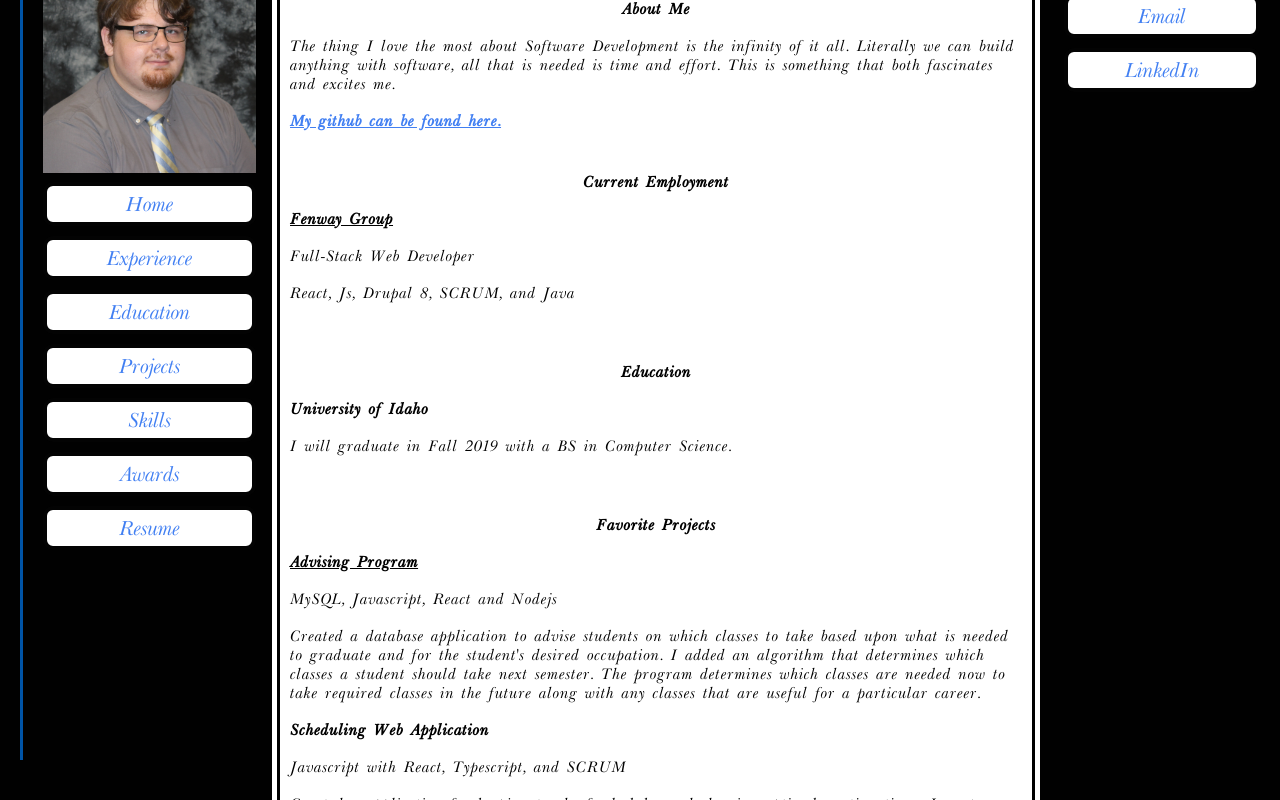
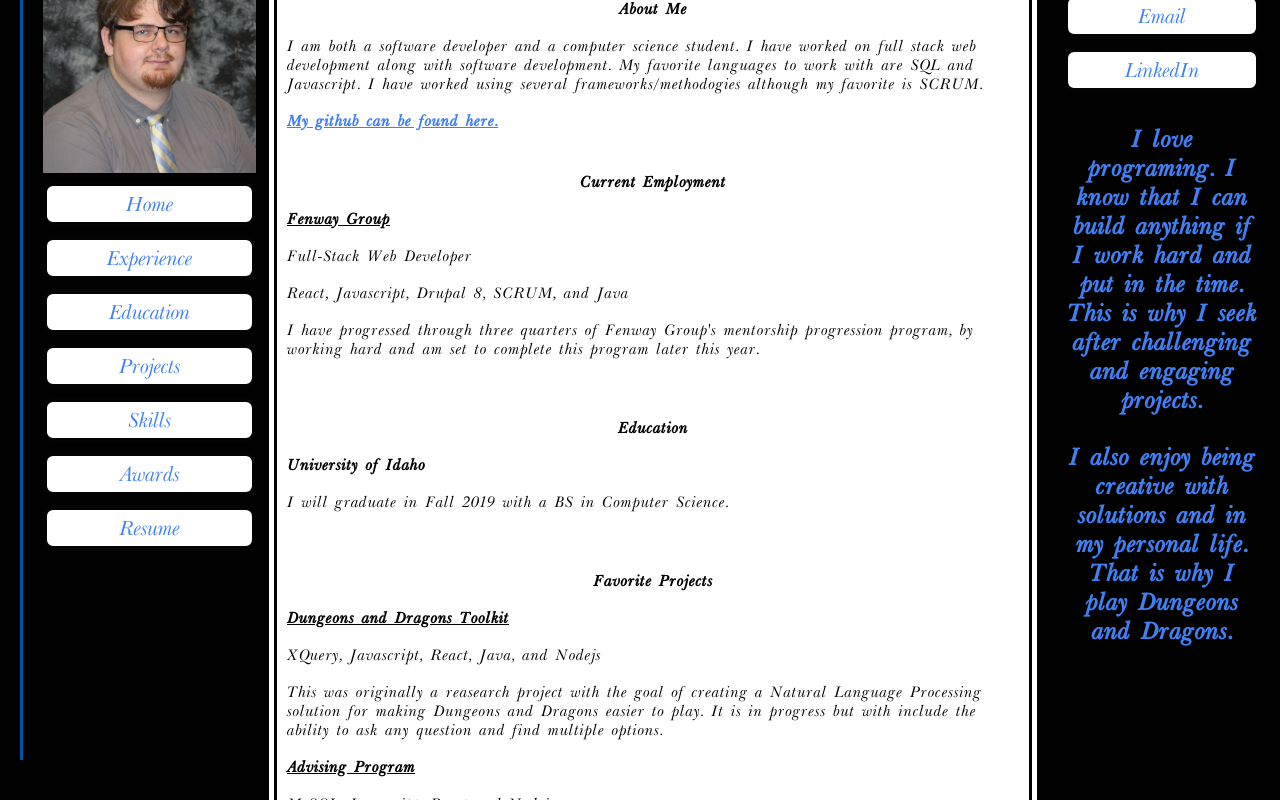
Before and after one commit to joelatwo/joelatwo.github.io, a React (Create React App) app: page / in a window 1280 px wide. Shown: the part 200-1000 px from the top of the page. Built offline with nearby package versions, Linux system fonts and the light colour scheme.

Commit message:
Updated Text to incorporate new ideas and new projects. Ready for Review

```diff
--- a/src/main_content/content/education.js
+++ b/src/main_content/content/education.js
@@ -9,7 +9,7 @@ class Education extends Component {
         <p>I will graduate in Fall 2019 with a BS in Computer Science.</p>
         <hr />
         <h3>Emmett High School</h3>
-        <p>I graduated in May 2014 with Cum Laude</p>
+        <p>I graduated in May of 2014</p>
         <hr />
       </div>
     );
--- a/src/main_content/content/home.js
+++ b/src/main_content/content/home.js
@@ -7,10 +7,11 @@ class Home extends Component {
         <div className="section">
           <h1>About Me</h1>
           <p>
-            The thing I love the most about Software Development is the infinity
-            of it all. Literally we can build anything with software, all that
-            is needed is time and effort. This is something that both fascinates
-            and excites me.
+            I am both a software developer and a computer science student. I
+            have worked on full stack web development along with software
+            development. My favorite languages to work with are SQL and
+            Javascript. I have worked using several frameworks/methodogies
+            although my favorite is SCRUM.
           </p>
           <div>
             <a
@@ -30,7 +31,12 @@ class Home extends Component {
             <a href="https://fenwaygroup.com/">Fenway Group</a>
           </h3>
           <p>Full-Stack Web Developer</p>
-          <p>React, Js, Drupal 8, SCRUM, and Java</p>
+          <p>React, Javascript, Drupal 8, SCRUM, and Java</p>
+          <p>
+            I have progressed through three quarters of Fenway Group's
+            mentorship progression program, by working hard and am set to
+            complete this program later this year.
+          </p>
         </div>
         <div className="section">
           <h1>Education</h1>
@@ -42,13 +48,27 @@ class Home extends Component {
           <h1>Favorite Projects</h1>
           <div>
             <h3>
+              <a href="https://github.com/atwo6777/DM-Hoard">
+                Dungeons and Dragons Toolkit
+              </a>
+            </h3>
+            <p>XQuery, Javascript, React, Java, and Nodejs </p>
+            <p>
+              This was originally a reasearch project with the goal of creating
+              a Natural Language Processing solution for making Dungeons and
+              Dragons easier to play. It is in progress but with include the
+              ability to ask any question and find multiple options.
+            </p>
+          </div>
+          <div>
+            <h3>
               <a href="https://github.com/atwo6777/college_advising">
                 Advising Program
               </a>
             </h3>
             <p>MySQL, Javascript, React and Nodejs</p>
             <p>
-              Created a database application to advise students on which classes
+              This is a database application to advise students on which classes
               to take based upon what is needed to graduate and for the
               student's desired occupation. I added an algorithm that determines
               which classes a student should take next semester. The program
@@ -61,9 +81,9 @@ class Home extends Component {
             <h3>Scheduling Web Application</h3>
             <p>Javascript with React, Typescript, and SCRUM </p>
             <p>
-              Created a application for keeping track of schedules and choosing
-              optimal meeting times. I wrote an algorithm to determine the
-              optimal meeting times between everyone's schedules.
+              This is an application for keeping track of coworkers schedules
+              and choosing optimal meeting times. I wrote an algorithm to
+              determine the optimal meeting times between everyone's schedules.
             </p>
           </div>
         </div>
--- a/src/main_content/content/projects.js
+++ b/src/main_content/content/projects.js
@@ -6,6 +6,13 @@ class Projects extends Component {
     super(props);
     this.state = {
       projectList: [
+        {
+          title: "DM's Hoard",
+          url: "https://github.com/atwo6777/DM-Hoard",
+          technologies: "XQuery, Javascript, React, Java, and Nodejs",
+          text:
+            "This was originally a reasearch project with the goal of creating a Natural Language Processing solution for making Dungeons and Dragons easier to play. It is in progress but with include the        ability to ask any question and find multiple options."
+        },
         {
           title: "Advising Program",
           url: "https://github.com/atwo6777/college_advising",
@@ -60,7 +67,7 @@ class Projects extends Component {
           title: "Living Dungeons and Dragons Database",
 
           technologies:
-            "React, Js, MongoDB, Stanford NLP Tool suite, and Prolog",
+            "React, Javascript, MongoDB, Stanford NLP Tool suite, and Prolog",
           text:
             "Over the course of the semester I will be designing a database that can create a database from text input and develop the connections necessary automatically. The database will then be able to be queried using a standardized NLP input. From there I will use a machine learning algorithm to allow the database to make updates to itself as necessary."
         },
--- a/src/main_content/content/technical_skills.js
+++ b/src/main_content/content/technical_skills.js
@@ -19,7 +19,6 @@ class TechnicalSkills extends Component {
         <ul>
           <li>Perl</li>
           <li>Bash</li>
-          <li>scripting</li>
           <li>Java</li>
         </ul>
       </div>
--- a/src/main_content/content/work_experience.js
+++ b/src/main_content/content/work_experience.js
@@ -8,34 +8,43 @@ class WorkExperience extends Component {
       jobList: [
         {
           companyName: "Fenway Group",
-          summary: "Full-Stack Web Developer",
+          position: "Full-Stack Web Developer",
           url: "https://fenwaygroup.com/",
-          technologies: "React, Js, Drupal 8, SCRUM, and Java",
-          dateRange: "March 2018 - Current"
+          technologies: "React, Javascript, Drupal 8, SCRUM, and Java",
+          dateRange: "March 2018 - Current",
+          description:
+            "Fenway Group has the primary goal of developing the next generation of software developers. Because of this they use a variety of technologies and languages and work on a variety of projects."
         },
         {
           companyName: "Wyndham Gardens Boise",
-          summary: "Hotel front-desk and night auditor",
-          dateRange: "May 2017 - August 2017"
+          position: "Hotel front-desk and night auditor",
+          dateRange: "May 2017 - August 2017",
+          description:
+            "Wyndham Garends Boise has the primary goal of providing the best experience possible on a budget for travelers visiting the Boise area. Because of this they require their employees to go above and beyond for their clients."
         },
         {
           companyName: "Aspire SL Start",
-          summary: "Assisted disabled individuals learn life skills",
+          position: "Assisted disabled individuals learn life skills",
           url: "https://www.slstart.com/",
-          dateRange: "May 2015 - August 2015"
+          dateRange: "May 2015 - August 2015",
+          description:
+            "Aspire has the primary goal of improving the lives of those people diagnosed with disabilities. Because of this they require patience and adaptation in dealing with constant new and unique situations."
         },
         {
           companyName: "Maximus",
-          summary:
+          position:
             "Assisted individuals sign up for the Affordable Care Act over the phone",
-          dateRange: "October 2014 - February 2015"
+          dateRange: "October 2014 - February 2015",
+          description:
+            "Maximus has the primary goal of educating potential Health Inusrance consumers. Because of this they require an indepth knowledge of working closely with everyone."
         },
         {
           companyName: "Hiero Games",
-          summary: "3D model and animation developer",
-
+          position: "3D model and animation developer",
           technologies: "Autodesk Maya and Photoshop",
-          dateRange: "May 2014 - September 2014"
+          dateRange: "May 2014 - September 2014",
+          description:
+            "Hiero Games has the primary goal of creating the vision of their clients multimedia goals. Because of the size of the company I was required to work both independantly and with my coworkers."
         }
       ]
     };
@@ -59,8 +68,9 @@ class WorkExperience extends Component {
               </h3>
             )}
 
-            <p>{job.summary}</p>
+            <p>{job.position}</p>
             <p>{job.technologies}</p>
+            <p>{job.description}</p>
             <hr />
           </div>
         ))}
--- a/src/main_content/main_content.css
+++ b/src/main_content/main_content.css
@@ -1,6 +1,6 @@
 #main_content {
   position: relative;
-  left: calc(var(--sidebarWidth) + var(--leftMargin) - 4px);
+  left: calc(var(--sidebarWidth) + var(--leftMargin) - 7px);
   top: var(--headerHeight);
   width: calc(100% - var(--sidebarWidth) - var(--rightSidebar));
   height: calc(100% - var(--headerHeight));
--- a/src/navigation/right_sidebar/right_sidebar.js
+++ b/src/navigation/right_sidebar/right_sidebar.js
@@ -25,6 +25,15 @@ class RightSidebar extends Component {
               LinkedIn
             </a>
           </button>
+          <p>
+            I love programing. I know that I can build anything if I work hard
+            and put in the time. This is why I seek after challenging and
+            engaging projects.
+          </p>
+          <p>
+            I also enjoy being creative with solutions and in my personal life.
+            That is why I play Dungeons and Dragons.
+          </p>
         </div>
       </div>
     );
```
